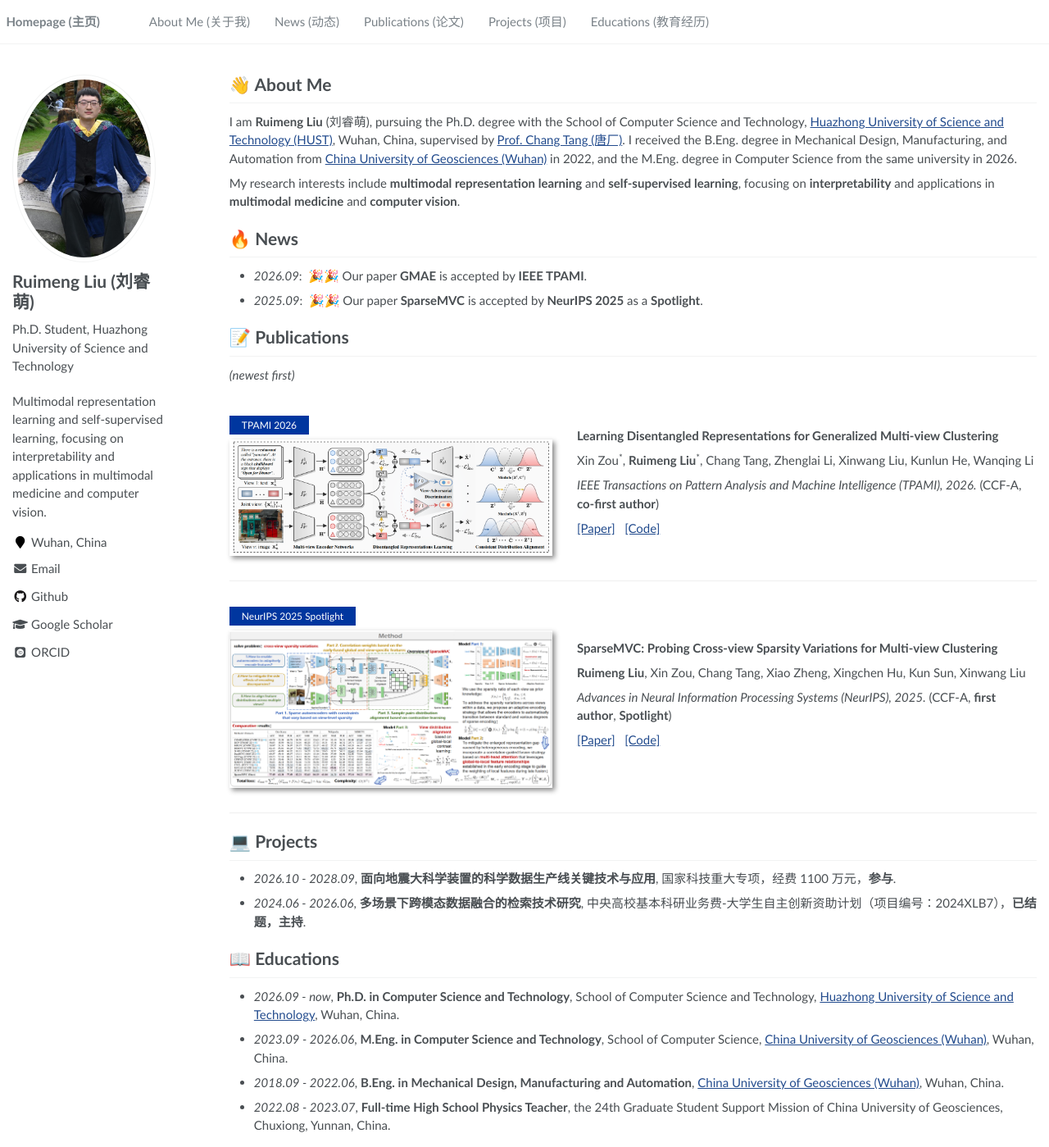
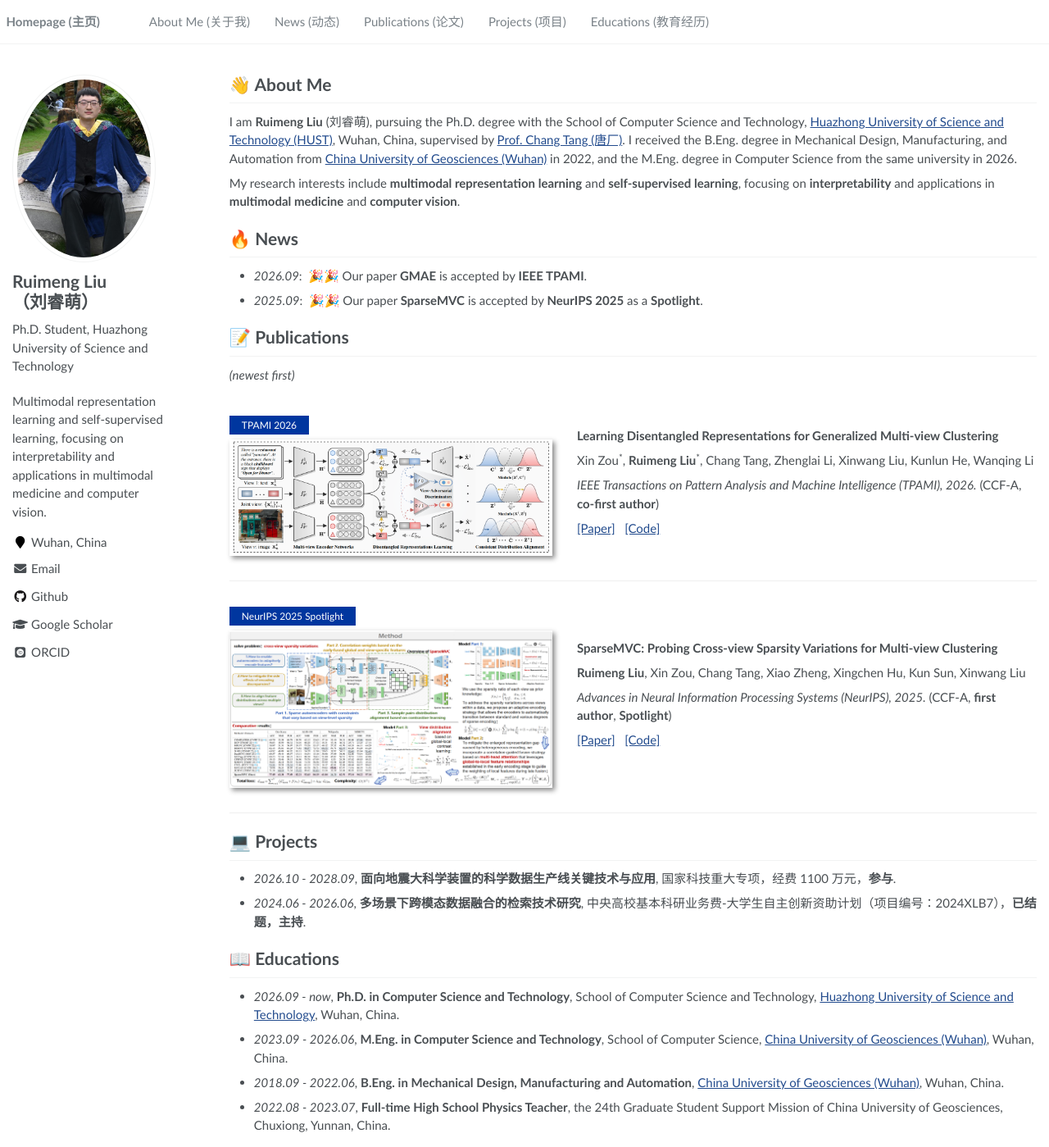
Before and after one commit to cleste-pome/cleste-pome.github.io, a Jekyll site: the page built from _pages/about.md, in a window 1280 px wide and 1399 px high. Shown: the whole window at 82% size. Built offline with Jekyll 4.4.1, drawn with Linux system fonts in a browser that asks for light colours; some web fonts are replaced.

Commit message:
Split English and Chinese name onto separate lines in sidebar

```diff
--- a/_config.yml
+++ b/_config.yml
@@ -21,7 +21,8 @@ baidu_site_verification  :  # get baidu_site_verification from https://ziyuan.ba
 
 # Site Author
 author:
-  name             : "Ruimeng Liu (刘睿萌)"
+  name             : "Ruimeng Liu (刘睿萌)"   # 用于 SEO / 头像 alt，保持单行
+  name_display     : "Ruimeng Liu<br>（刘睿萌）"  # 侧边栏显示：英文名与中文名分两行
   # 头像：3:4 竖版裁剪，原图见仓库根目录（已加入 .gitignore，不会上传）
   avatar           : "images/avatar.jpg"
   bio              : "Ph.D. Student, Huazhong University of Science and Technology"
--- a/_includes/author-profile.html
+++ b/_includes/author-profile.html
@@ -9,7 +9,7 @@
   </div>
 
   <div class="author__content">
-    <h3 class="author__name">{{ author.name }}</h3>
+    <h3 class="author__name">{{ author.name_display | default: author.name }}</h3>
     {% if author.bio %}<p class="author__bio">{{ author.bio }}</p>{% endif %}
   </div>
 
```
